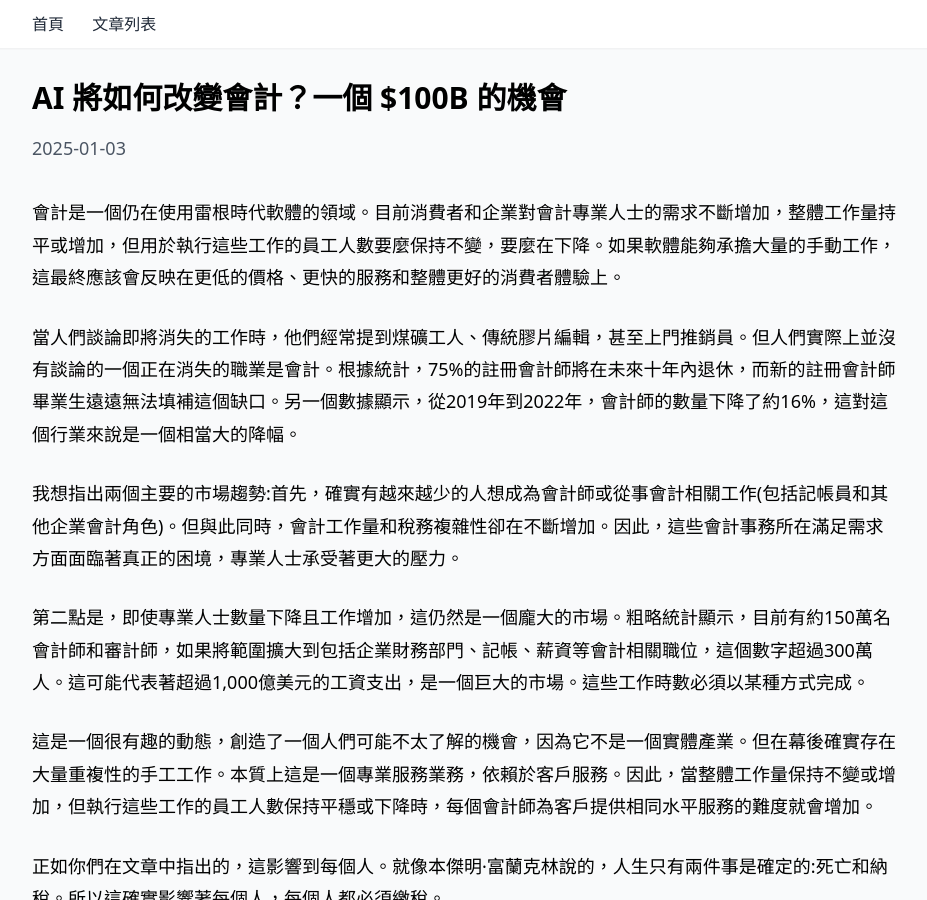
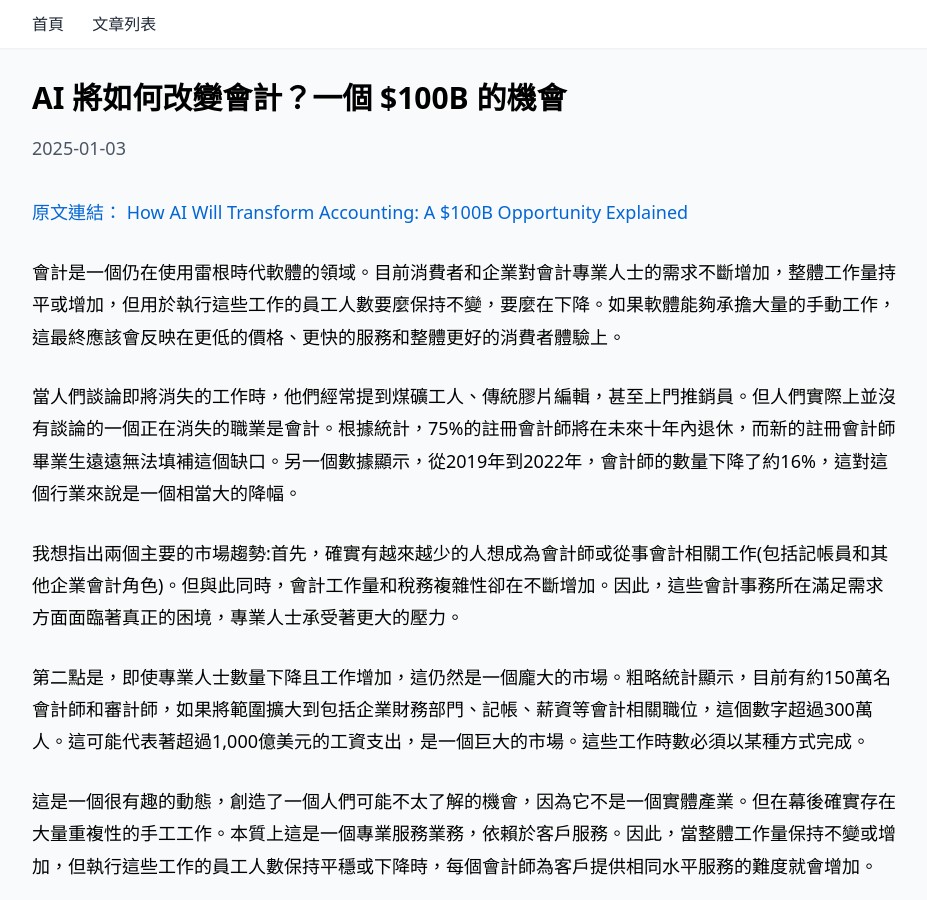
Before and after one commit to bear0103papa/Roger-s-Note, a Jekyll site: the page built from docs/_posts/2025-01-03-AI-accounting.md, in a window 1280 px wide and 900 px high. Shown: the whole window, without its empty margins (176-1103 px from the left). Built offline with Jekyll 4.4.1, drawn with Linux system fonts in a browser that asks for light colours; nearby versions of some CDN libraries.

Commit message:
增加文章A16Z

```diff
--- a/docs/_posts/2025-01-03-AI-accounting.md
+++ b/docs/_posts/2025-01-03-AI-accounting.md
@@ -27,6 +27,9 @@ categories: [
 description: "這篇文章主要討論AI對會計產業的影響。文章指出會計產業面臨人力短缺問題，75%的註冊會計師將在未來十年內退休，同時2019-2022年間會計師數量下降了16%。然而工作量卻在增加，造成產業壓力。文章認為AI技術可以協助解決這個問題，特別是在數據收集、研究工作等方面。不過由於會計工作要求高度準確性，AI實施仍面臨一些挑戰。文章也討論了會計軟體的發展歷史，指出目前仍在使用較老舊的系統，AI的導入可望帶來更有效率且經濟的服務。"
 
 ---
+<span class="original-link">原文連結： [How AI Will Transform Accounting: A $100B Opportunity Explained
+](https://www.youtube.com/watch?v=OPRJI8Djfq8&ab_channel=a16z)</span>
+
 
 會計是一個仍在使用雷根時代軟體的領域。目前消費者和企業對會計專業人士的需求不斷增加，整體工作量持平或增加，但用於執行這些工作的員工人數要麼保持不變，要麼在下降。如果軟體能夠承擔大量的手動工作，這最終應該會反映在更低的價格、更快的服務和整體更好的消費者體驗上。
 
```
